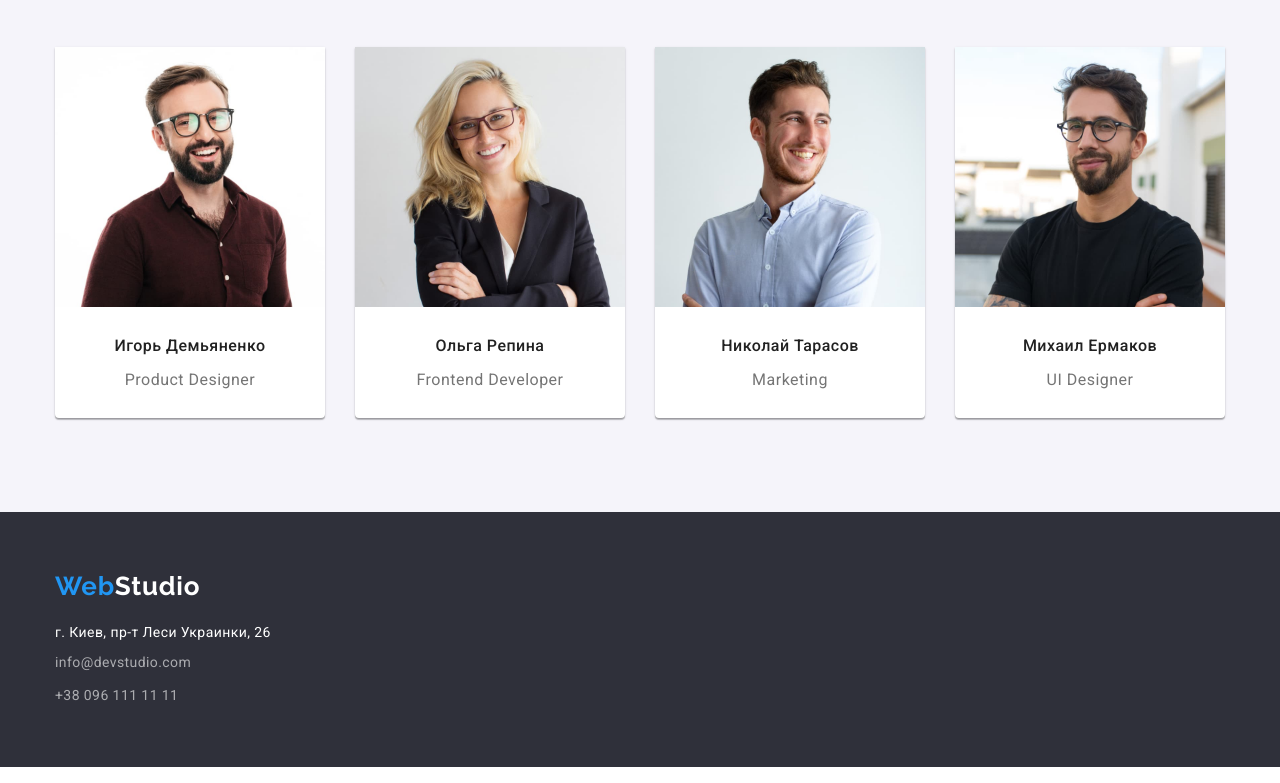
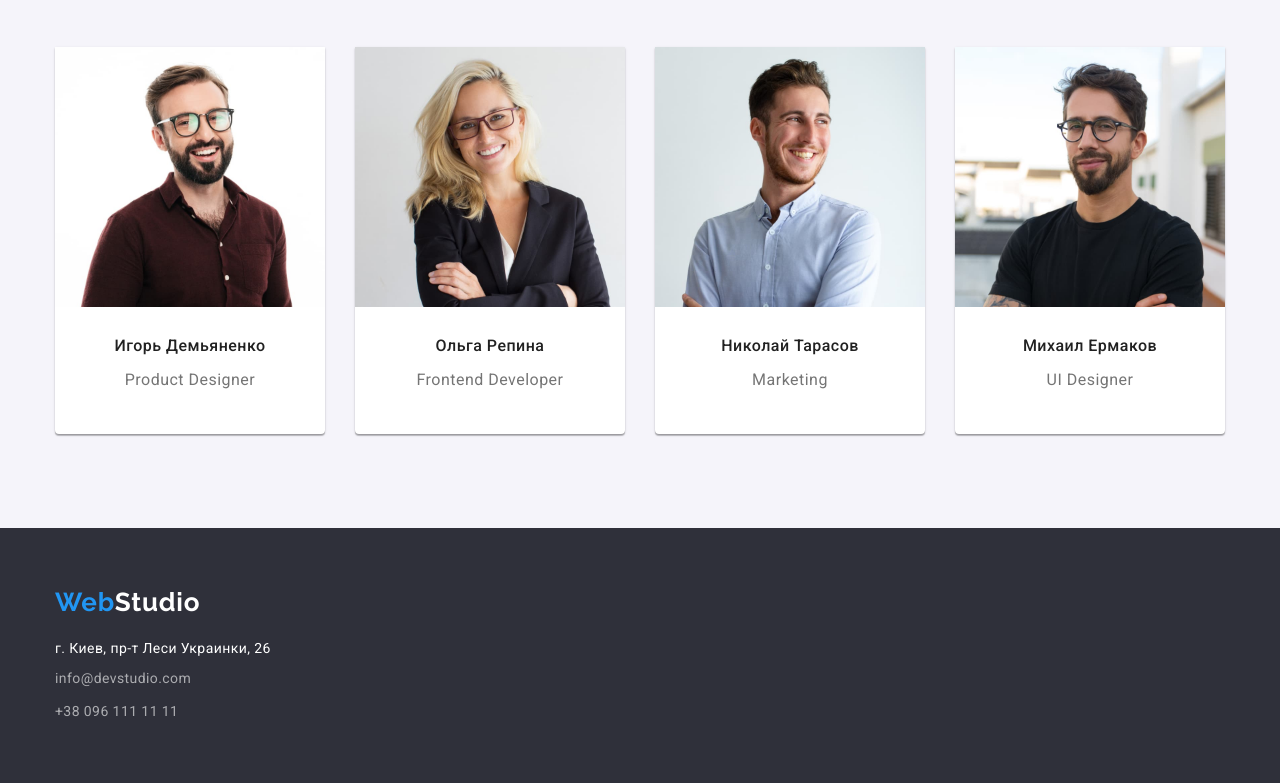
Before and after one commit to ngubskaja/goit-markup-hw-03, a plain HTML site: page index.html in a window 1280 px wide. Shown: the part 1589-2372 px from the top of the page. Drawn offline with nearby package versions, Linux system fonts and the light colour scheme.

Commit message:
правки дз 3

```diff
--- a/css/styles.css
+++ b/css/styles.css
@@ -254,8 +254,8 @@ img {
 }
 .names-container {
   justify-content: center;
-  margin-top: 30px;
-  margin-bottom: 30px;
+  padding-top: 30px;
+  padding-bottom: 30px;
 }
 
 .team-name {
--- a/index.html
+++ b/index.html
@@ -8,7 +8,7 @@
     <link rel="preconnect" href="https://fonts.googleapis.com">
     <link rel="preconnect" href="https://fonts.gstatic.com" crossorigin>
     <link
-        href="https://fonts.googleapis.com/css2?family=Montserrat:wght@400;500;700&family=Raleway:wght@400;500;700&family=Roboto:wght@400;500;700&display=swap"
+        href="https://fonts.googleapis.com/css2?family=Montserrat:wght@400;500;700&family=Raleway:wght@400;500;700&family=Roboto:wght@400;500;700;900&display=swap"
         rel="stylesheet">
         <link rel="stylesheet" href="https://cdnjs.cloudflare.com/ajax/libs/modern-normalize/0.6.0/modern-normalize.min.css">
     <link rel="stylesheet" href="./css/styles.css">
@@ -84,8 +84,8 @@
 
 
      <!-- Team section -->
-        <section class="team-site">
-            <div class="team  section container">
+        <section class="team-site section">
+            <div class="team   container">
             <h2 class="team-title">Наша команда</h2>
 
             <ul class="list list-names">
@@ -125,10 +125,9 @@
         </section>
     </main>
     <!-- Footer section -->
-    <section>
-    <footer class=" footer">
+    <section >
+    <footer class=" footer footer-site">
         <div class=" container ">
-        <footer class="footer-site">
             <div class="logo-site">
                  <a class="logo-footer link" href="/"><span class="accent-logo-footer">Web</span>Studio</a>
             </div>
@@ -139,10 +138,9 @@
                    <li class="contact-site"> <a class="contact-number-footer link" href="tel:+380961111111">+38 096 111 11 11</a></li>
                 </ul>
             </div>
-        </footer>
-        </section>
         </div>
     </footer>
+    </section>
 </body>
 </div>
 </html>
```
Also changed, not shown: portfolio.html (+3 -6 lines).
